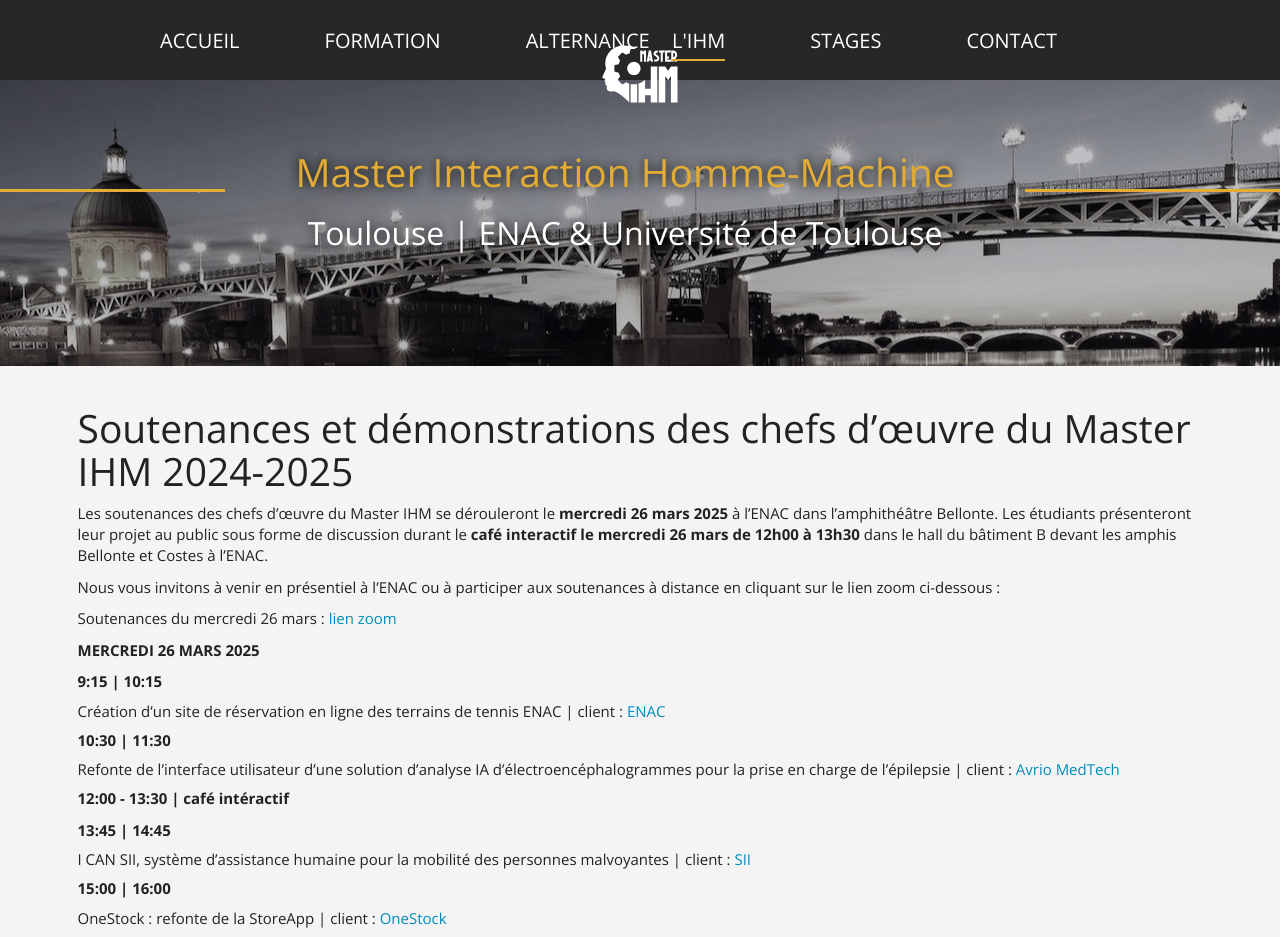
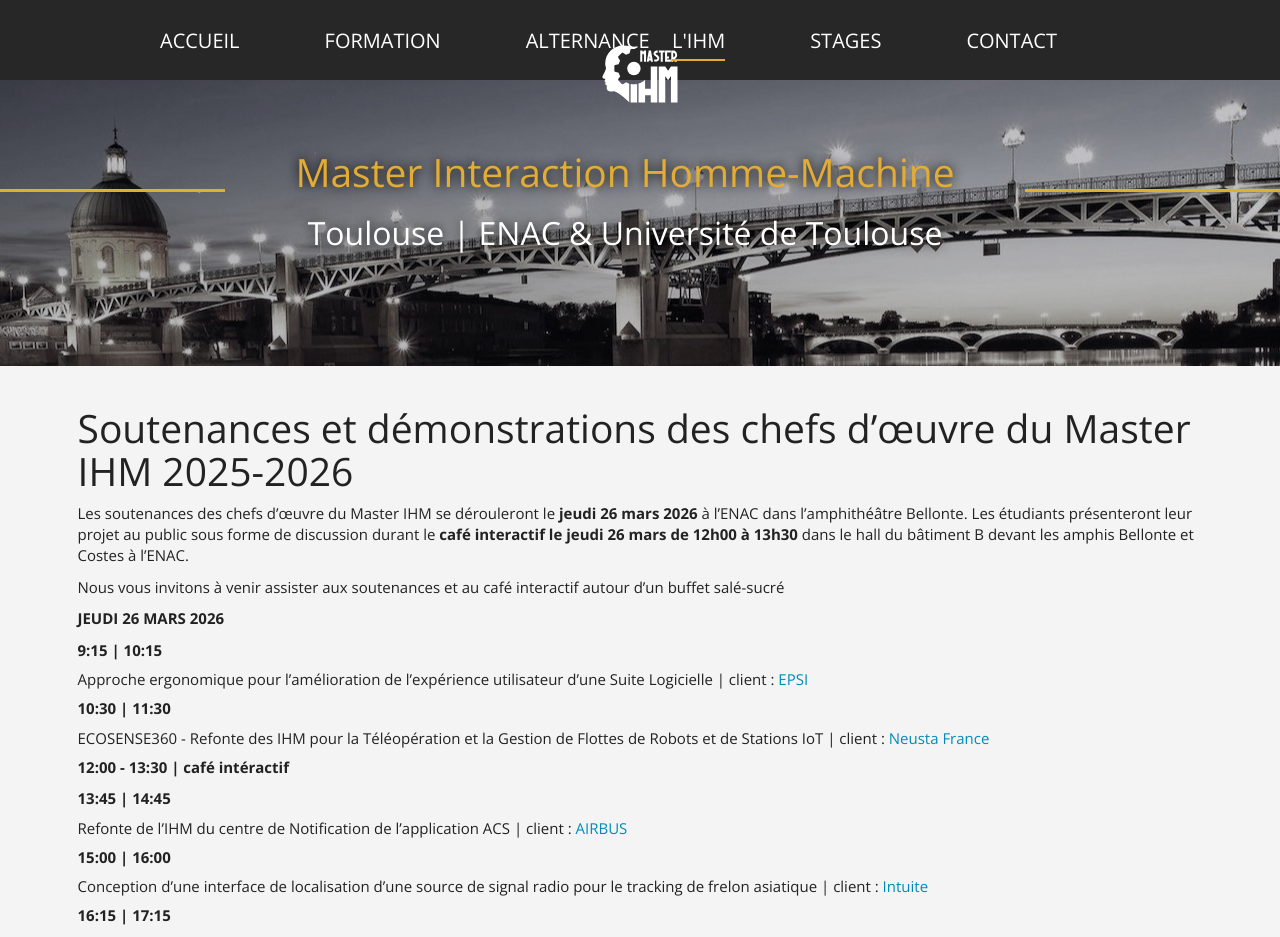
Before and after one commit to Master-IHM/master-ihm.github.io, a Jekyll site: the page built from _pages/soutenances.md, in a window 1280 px wide and 1400 px high. Shown: the top 937 px of the window. Built offline with Jekyll 4.4.1, drawn with Linux system fonts in a browser that asks for light colours; some of the changed text lies outside the part shown.

Commit message:
Annonce soutenances 2026

```diff
--- a/_pages/soutenances.md
+++ b/_pages/soutenances.md
@@ -6,41 +6,38 @@
   - /page/soutenances
 ---
 
-# Soutenances et démonstrations des chefs d'œuvre du Master IHM 2024-2025
+# Soutenances et démonstrations des chefs d'œuvre du Master IHM 2025-2026
 
-Les soutenances des chefs d'œuvre du Master IHM se dérouleront le **mercredi 26 mars 2025** à l'ENAC dans l'amphithéâtre Bellonte.
-Les étudiants présenteront leur projet au public sous forme de discussion durant le **café interactif le mercredi 26 mars de 12h00 à 13h30**
+Les soutenances des chefs d'œuvre du Master IHM se dérouleront le **jeudi 26 mars 2026** à l'ENAC dans l'amphithéâtre Bellonte.
+Les étudiants présenteront leur projet au public sous forme de discussion durant le **café interactif le jeudi 26 mars de 12h00 à 13h30**
 dans le hall du bâtiment B devant les amphis Bellonte et Costes à l'ENAC.
 
-Nous vous invitons à venir en présentiel à l'ENAC ou à participer aux soutenances à distance en cliquant sur le lien zoom ci-dessous :
-
-Soutenances du mercredi 26 mars : [lien zoom](https://univ-tlse3-fr.zoom.us/j/97329611321)
+Nous vous invitons à venir assister aux soutenances et au café interactif autour d'un buffet salé-sucré
 
 
-
-**MERCREDI 26 MARS 2025**
+**JEUDI 26 MARS 2026**
 
 **9:15 \| 10:15**
 
-##### Création d’un site de réservation en ligne des terrains de tennis ENAC | client : [ENAC](https://www.enac.fr/)
+##### Approche ergonomique pour l'amélioration de l'expérience utilisateur d'une Suite Logicielle | client : [EPSI](https://epsi-radars.fr/)
 
 **10:30 \| 11:30**
 
-##### Refonte de l’interface utilisateur d’une solution d’analyse IA d’électroencéphalogrammes pour la prise en charge de l’épilepsie | client : [Avrio MedTech](https://www.avriomedtech.com/)
+##### ECOSENSE360 - Refonte des IHM pour la Téléopération et la Gestion de Flottes de Robots et de Stations IoT | client : [Neusta France](https://neusta.fr/)
 
 **12:00 - 13:30 \| café intéractif**
 
 **13:45 \| 14:45**
 
-##### I CAN SII, système d’assistance humaine pour la mobilité des personnes malvoyantes | client : [SII](https://sii-group.com/fr-FR)
+##### Refonte de l’IHM du centre de Notification de l’application ACS | client : [AIRBUS](https://www.airbus.com)
 
 **15:00 \| 16:00**
 
-##### OneStock : refonte de la StoreApp | client : [OneStock](https://www.onestock-retail.com/fr/)
+##### Conception d’une interface de localisation d’une source de signal radio pour le tracking de frelon asiatique | client : [Intuite](https://www.intuite.fr)
 
 **16:15 \| 17:15**
 
-##### Prototype pour un site de présentation des options en vue de la customisation des avions Airbus | client : [Airbus](https://www.airbus.com/)
+##### Un environnement de prototypage virtuel pour le cockpit du futur | client : [HDG](https://humandesign.group/)
 
 
-![](assets/img/IHM24-25.jpg){:height="788px" width="554px" }
+![](assets/img/IHM25-26.jpg){:height="788px" width="554px" }
```
Also changed, not shown: assets/img/IHM25_26.png (added).
